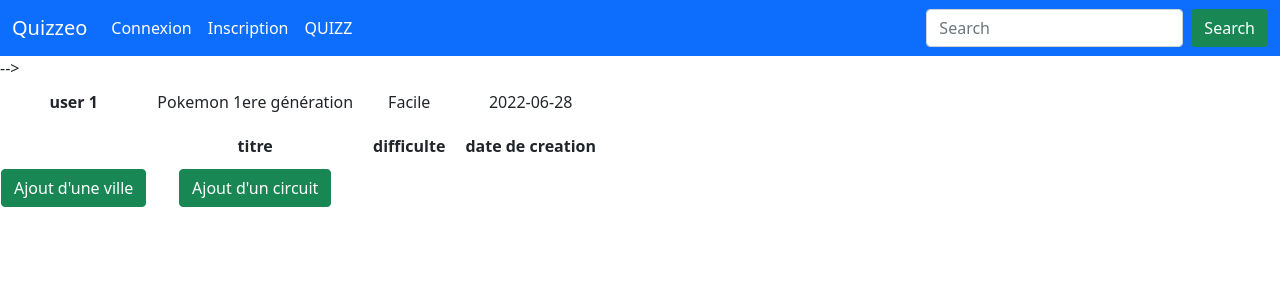
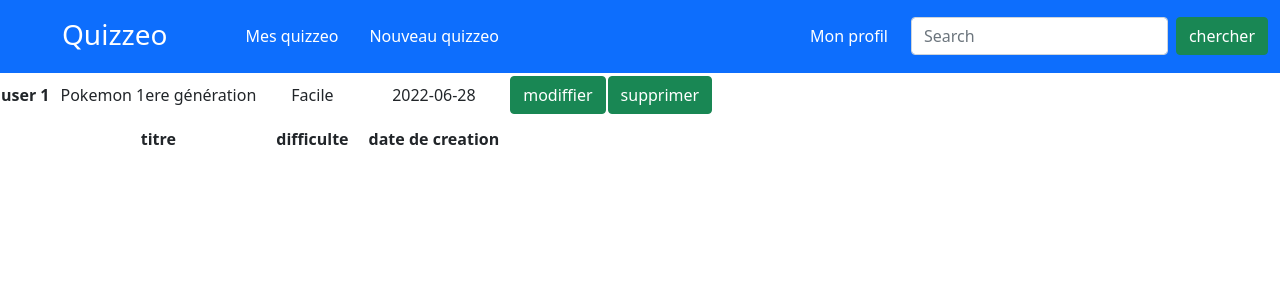
Before and after one commit to Lamaryu/quizzeo, a PHP site: page /liste_quizz.php in a window 1280 px wide. Shown: the top 300 px of the page. Run offline with PHP 8.4, Linux system fonts and the light colour scheme; a user stored in the database is signed in; data comes from the database, SQL or seed files in the repository.

Commit message:
David Fini

```diff
--- a/js/index.js
+++ b/js/index.js
@@ -1,4 +1,4 @@
-
+//simon couleur
 let couleur = ["#FFFF00","#FF0000","#00FF00","#00FFFF"];
 let compt = 0
 
@@ -14,7 +14,7 @@ function change(){
 
 setInterval(change, 1300);
 
-
+//barre de recherche
 let quizz = document.getElementsByClassName('card');
 let search = document.getElementById('trouver');
 const recherche = document.getElementById('searchbar');
@@ -24,7 +24,7 @@ search.addEventListener('click', () => {
     let input = recherche.value.toLowerCase();
 
     for (let i = 0; i < quizz.length; i++) {
-        if (quizz[i].textContent.toLowerCase().includes(input)) {
+        if (quizz[i].textContent.toLowerCase().includes(input)){
             quizz[i].style.display = "block";
         }
         else {
--- a/view/liste_quizz.php
+++ b/view/liste_quizz.php
@@ -1,5 +1,8 @@
 <?php require_once("../controller/connexion_bdd.php");
-    session_start()
+    session_start();
+
+
+
 ?>
 <!DOCTYPE html>
 <html lang="en">
@@ -10,36 +13,56 @@
     <meta name="viewport" content="width=device-width, initial-scale=1.0">
     <meta http-equiv="Content-Type" content="text/html; charset=utf-8" />
     <title> affichage quizz </title>
-    <link rel="stylesheet" href="../public/css/admin.css">
+    <link rel="stylesheet" href="../public/css/index.css">
     <link rel="stylesheet" href="https://cdn.jsdelivr.net/npm/bootstrap-icons@1.8.1/font/bootstrap-icons.css">
     <link href="https://cdn.jsdelivr.net/npm/bootstrap@5.1.3/dist/css/bootstrap.min.css" rel="stylesheet" integrity="sha384-1BmE4kWBq78iYhFldvKuhfTAU6auU8tT94WrHftjDbrCEXSU1oBoqyl2QvZ6jIW3" crossorigin="anonymous">
     <script src="https://cdn.jsdelivr.net/npm/bootstrap@5.1.3/dist/js/bootstrap.bundle.min.js" integrity="sha384-ka7Sk0Gln4gmtz2MlQnikT1wXgYsOg+OMhuP+IlRH9sENBO0LRn5q+8nbTov4+1p" crossorigin="anonymous"></script>
 </head>
 
 <body>
-
-        <nav class="navbar navbar-expand-lg navbar-dark bg-primary">
+<nav class="navbar navbar-expand-lg navbar-dark bg-primary sticky-top">
         <div class="container-fluid">
-            <a class="navbar-brand" href="index.php">Quizzeo</a>
+            <div class="titre">
+                <a class="navbar-brand" href="index.php"><h3>Quizzeo</h3></a>
+            </div>
             <button class="navbar-toggler" type="button" data-bs-toggle="collapse" data-bs-target="#navbarText" aria-controls="navbarText" aria-expanded="false" aria-label="Toggle navigation">
                 <span class="navbar-toggler-icon"></span>
             </button>
             <div class="navbar-collapse" id="navbarText">
                 <ul class="navbar-nav me-auto mb-2 mb-lg-0">
+                    <?php if (isset($_SESSION['id'])) : ?>
+                        <?php if ($_SESSION['role'] == 2) : ?>
+                            <li class="nav-item">
+                                <a href="liste_quizz.php" aria-current="page" class="nav-link active" style="margin-right: 15px">Mes quizzeo</a>
+                            </li>
+                            <li class="nav-item">
+                                <a href="new_quizz.php" aria-current="page" class="nav-link active" style="margin-right: 15px">Nouveau quizzeo</a>
+                            </li>
+                        <?php elseif ($_SESSION['role'] == 3) : ?>
+                            <li class="nav-item">
+                                <a href="liste_quizz.php" aria-current="page" class="nav-link active" style="margin-right: 15px">Tout les quizzeo</a>
+                            </li>
+                            <li class="nav-item">
+                                <a href="new_quizz.php" aria-current="page" class="nav-link active" style="margin-right: 15px">Nouveau quizzeo</a>
+                            </li>
+                        <?php endif ?>
+                    <?php endif ?>
+                </ul>
+                <ul class="navbar-nav ">
+                    <?php if (!empty($_SESSION)) :?>
                     <li class="nav-item">
-                        <a class="nav-link active" aria-current="page" href="connexion.php">Connexion</a>
+                        <a class="nav-link active" aria-current="page" href="profil.php" style="margin-right: 15px;">Mon profil</a>
                     </li>
+                    <?php else : ?>
                     <li class="nav-item">
-                        <a class="nav-link active" aria-current="page" href="inscription.php">Inscription</a>
-                    </li>
-                    <li class="nav-item">
-                        <a class="nav-link active" aria-current="page" href="affichage_quizz.php">QUIZZ</a>
-                    </li>
+                            <a class="nav-link active" aria-current="page" href="connexion.php" style="margin-right: 15px;">Me Connecter</a>
+                        </li>
+                    <?php endif ?>
                 </ul>
-                <form class="d-flex">
-                    <input class="form-control me-2" type="search" placeholder="Search" aria-label="Search">
-                    <button class="btn btn-success" type="submit">Search</button>
-                </form>
+                <div class="d-flex">
+                    <input id="searchbar" class="form-control me-2" type="search" placeholder="Search" aria-label="Search">
+                    <button id="trouver" class="btn btn-success">chercher</button>
+                </div>
             </div>
         </div>
     </nav>
@@ -62,15 +85,17 @@
                         <td  class="tablenom2" style="padding: 10px;"><?= $range["titre"] ?></td>
                         <td class="tablenom2" style="padding: 10px;"><?= $range["difficulte"] ?></td>
                         <td class="tablenom2" style="padding: 10px;"><?= $range["date_creation"] ?></td>
+                        <td><a class="btn btn-success" href="modiffquizz.php" role="button">modiffier</a></td>
+                        <td><a class="btn btn-success"  href="suppquizz.php?idQ=<?=$range["idQ"] ?>" role="button">supprimer</a></td>
 
                     </tr>
                 <?php endforeach ?>
 
                 <?php elseif ($_SESSION['role'] == 2) : ?>
     <?php
-                $requete = "SELECT user.`id`, quizz.`id`, quizz.titre, quizz.difficulte, quizz.date_creation
+                $requete = "SELECT user.`id`, quizz.`id`as`idQ` , quizz.titre, quizz.difficulte, quizz.date_creation
                 FROM `user`, `quizz`, `user_quizz`
-                WHERE  user.`id` = user_quizz.`id_user` AND quizz.`id` = user_quizz.`id_quizz` AND user.id = ? ";
+                WHERE  user.`id` = user_quizz.`id_user` AND quizz.`id` = user_quizz.`id_quizz` AND user.id =". $_SESSION['id'] ;
                 $result = $connexion->query($requete);
                 foreach ($result as $range) : ?>
                     <tr style="padding: 20px;">
@@ -79,9 +104,12 @@
                         <td  class="tablenom2" style="padding: 10px;"><?= $range["titre"] ?></td>
                         <td class="tablenom2" style="padding: 10px;"><?= $range["difficulte"] ?></td>
                         <td class="tablenom2" style="padding: 10px;"><?= $range["date_creation"] ?></td>
+                        <td><a class="btn btn-success"  href="modiffquizz.php" role="button">modiffier</a></td>
+                    <td><a class="btn btn-success"  href="suppquizz.php?idQ=<?=$range["idQ"] ?>" role="button">supprimer</a></td>
 
                     </tr>
                 <?php endforeach ?>
+
 
 <!-- <?php elseif ($_SESSION !== "") : ?>
     <li class="onglet"><a href="profil.php" class="lien">Mon compte</a></li>
@@ -96,18 +124,14 @@
                     <th class="tablenom2" scope="col" style="padding: 10px;">date de creation</th>
 
 
+
                 </tr>
             </thead>
             <tbody>
 
             <tfoot>
 
-                <div class="btn">
-                <tr>
 
-                    <td><a class="btn btn-success"  href="..\View\adminvoyage.php" role="button">Ajout d'une ville</a></td>
-                    <td><a class="btn btn-success"  href="..\View\actionville.php" role="button">Ajout d'un circuit</a></td>
-                </div>
 
 
                 </tr>
```
Also changed, not shown: view/index.php (+9 -5 lines), view/modiffquizz.php (added, +16 -0 lines), view/suppquizz.php (added, +16 -0 lines).
